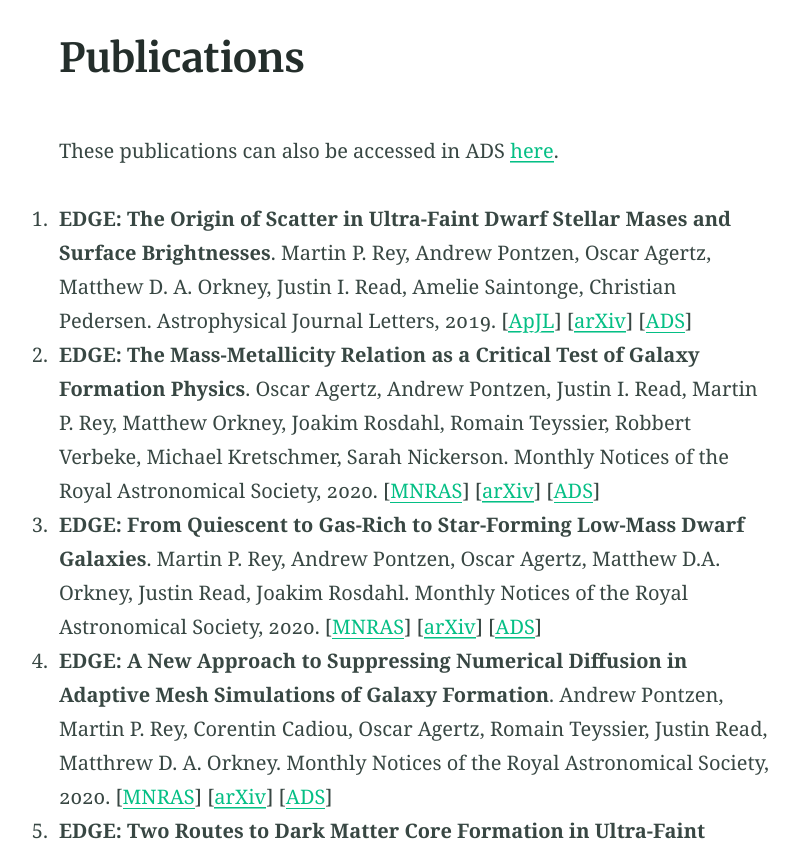
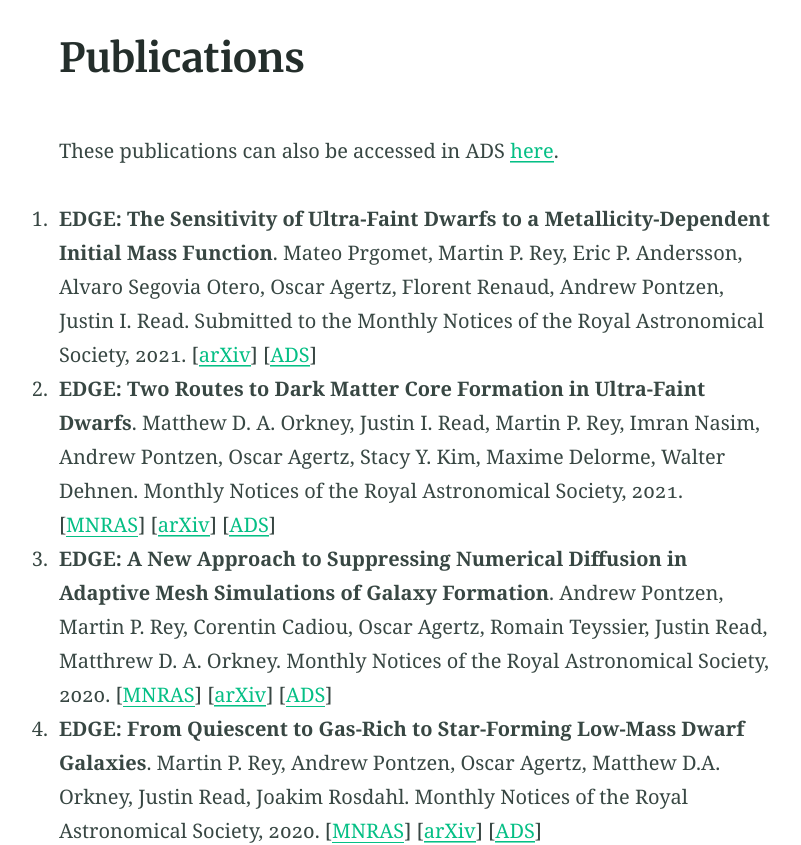
Before and after one commit to edge-simulation/edge-simulation, a Jekyll site: the page built from publications.md, in a window 1280 px wide and 900 px high, scrolled down 373 px, cut to the strip 55-900 px from the top of the window. Shown: the whole strip, without its empty margins (224-1025 px from the left). Built offline with Jekyll 4.4.1, drawn with Linux system fonts in a browser that asks for light colours; some of the changed text lies outside the part shown.

Commit message:
Updated list of publications.

```diff
--- a/publications.md
+++ b/publications.md
@@ -7,12 +7,16 @@ excerpt: "Papers based on EDGE."
 <br>
 These publications can also be accessed in ADS <a href="https://ui.adsabs.harvard.edu/search/p_=0&q=title%3A%22EDGE%22%20author%3A%22read%22&sort=date%20desc%2C%20bibcode%20desc">here</a>.
 
-1. **EDGE: The Origin of Scatter in Ultra-Faint Dwarf Stellar Mases and Surface Brightnesses**.  Martin P. Rey, Andrew Pontzen, Oscar Agertz, Matthew D. A. Orkney, Justin I. Read, Amelie Saintonge, Christian Pedersen. Astrophysical Journal Letters, 2019. [<a href="https://iopscience.iop.org/article/10.3847/2041-8213/ab53dd">ApJL</a>] [<a href="https://arxiv.org/abs/1909.04664">arXiv</a>] [<a href="https://ui.adsabs.harvard.edu/abs/2019ApJ...886L...3R/">ADS</a>]
+
+
+6. **EDGE: The Sensitivity of Ultra-Faint Dwarfs to a Metallicity-Dependent Initial Mass Function**. Mateo Prgomet, Martin P. Rey, Eric P. Andersson, Alvaro Segovia Otero, Oscar Agertz, Florent Renaud, Andrew Pontzen, Justin I. Read.  Submitted to the Monthly Notices of the Royal Astronomical Society, 2021. [<a href="https://arxiv.org/abs/2107.00663">arXiv</a>] [<a href="https://ui.adsabs.harvard.edu/abs/2021arXiv210700663P/">ADS</a>]
+
+5. **EDGE: Two Routes to Dark Matter Core Formation in Ultra-Faint Dwarfs**. Matthew D. A. Orkney, Justin I. Read, Martin P. Rey, Imran Nasim, Andrew Pontzen, Oscar Agertz, Stacy Y. Kim, Maxime Delorme, Walter Dehnen.  Monthly Notices of the Royal Astronomical Society, 2021. [<a href="https://academic.oup.com/mnras/article-abstract/504/3/3509/62442342">MNRAS</a>] [<a href="https://arxiv.org/abs/2101.02688">arXiv</a>] [<a href="https://ui.adsabs.harvard.edu/abs/2021arXiv210102688O/">ADS</a>]
+
+4. **EDGE: A New Approach to Suppressing Numerical Diffusion in Adaptive Mesh Simulations of Galaxy Formation**. Andrew Pontzen, Martin P. Rey, Corentin Cadiou, Oscar Agertz, Romain Teyssier, Justin Read, Matthrew D. A. Orkney.  Monthly Notices of the Royal Astronomical Society, 2020. [<a href="https://academic.oup.com/mnras/article-abstract/501/2/1755/6000256">MNRAS</a>] [<a href="https://arxiv.org/abs/2009.03313">arXiv</a>] [<a href="https://ui.adsabs.harvard.edu/abs/2021MNRAS.501.1755P/">ADS</a>]
+
+3. **EDGE: From Quiescent to Gas-Rich to Star-Forming Low-Mass Dwarf Galaxies**. Martin P. Rey, Andrew Pontzen, Oscar Agertz, Matthew D.A. Orkney, Justin Read, Joakim Rosdahl.  Monthly Notices of the Royal Astronomical Society, 2020. [<a href="https://academic.oup.com/mnras/article/497/2/1508/5879786">MNRAS</a>] [<a href="https://arxiv.org/abs/2004.09530">arXiv</a>] [<a href="https://ui.adsabs.harvard.edu/abs/2020MNRAS.497.1508R">ADS</a>]
 
 2. **EDGE: The Mass-Metallicity Relation as a Critical Test of Galaxy Formation Physics**.  Oscar Agertz, Andrew Pontzen, Justin I. Read, Martin P. Rey, Matthew Orkney, Joakim Rosdahl, Romain Teyssier, Robbert Verbeke, Michael Kretschmer, Sarah Nickerson. Monthly Notices of the Royal Astronomical Society, 2020. [<a href="https://academic.oup.com/mnras/article-abstract/491/2/1656/5610674">MNRAS</a>] [<a href="https://arxiv.org/abs/1904.02723">arXiv</a>] [<a href="https://ui.adsabs.harvard.edu/abs/2020MNRAS.491.1656A">ADS</a>]
 
-3. **EDGE: From Quiescent to Gas-Rich to Star-Forming Low-Mass Dwarf Galaxies**. Martin P. Rey, Andrew Pontzen, Oscar Agertz, Matthew D.A. Orkney, Justin Read, Joakim Rosdahl.  Monthly Notices of the Royal Astronomical Society, 2020. [<a href="https://academic.oup.com/mnras/article/497/2/1508/5879786">MNRAS</a>] [<a href="https://arxiv.org/abs/2004.09530">arXiv</a>] [<a href="https://ui.adsabs.harvard.edu/abs/2020MNRAS.497.1508R">ADS</a>]
-
-4. **EDGE: A New Approach to Suppressing Numerical Diffusion in Adaptive Mesh Simulations of Galaxy Formation**. Andrew Pontzen, Martin P. Rey, Corentin Cadiou, Oscar Agertz, Romain Teyssier, Justin Read, Matthrew D. A. Orkney.  Monthly Notices of the Royal Astronomical Society, 2020. [<a href="https://academic.oup.com/mnras/article-abstract/501/2/1755/6000256">MNRAS</a>] [<a href="https://arxiv.org/abs/2009.03313">arXiv</a>] [<a href="https://ui.adsabs.harvard.edu/abs/2021MNRAS.501.1755P/">ADS</a>]
-
-5. **EDGE: Two Routes to Dark Matter Core Formation in Ultra-Faint Dwarfs**. Matthew D. A. Orkney, Justin I. Read, Martin P. Rey, Imran Nasim, Andrew Pontzen, Oscar Agertz, Stacy Y. Kim, Maxime Delorme, Walter Dehnen.  Submitted to the Monthly Notices of the Royal Astronomical Society, 2020. [<a href="https://arxiv.org/abs/2101.02688">arXiv</a>] [<a href="https://ui.adsabs.harvard.edu/abs/2021arXiv210102688O/">ADS</a>]
+1. **EDGE: The Origin of Scatter in Ultra-Faint Dwarf Stellar Mases and Surface Brightnesses**.  Martin P. Rey, Andrew Pontzen, Oscar Agertz, Matthew D. A. Orkney, Justin I. Read, Amelie Saintonge, Christian Pedersen. Astrophysical Journal Letters, 2019. [<a href="https://iopscience.iop.org/article/10.3847/2041-8213/ab53dd">ApJL</a>] [<a href="https://arxiv.org/abs/1909.04664">arXiv</a>] [<a href="https://ui.adsabs.harvard.edu/abs/2019ApJ...886L...3R/">ADS</a>]
```
